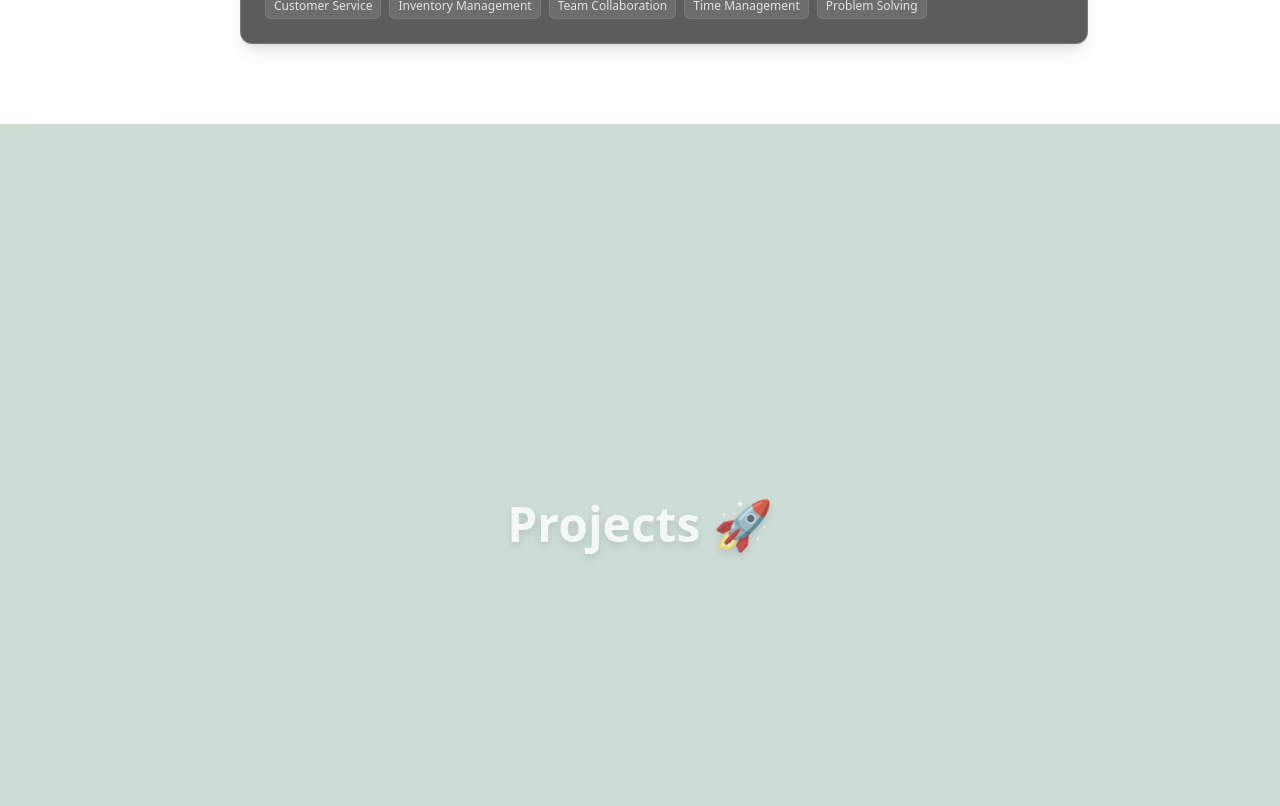
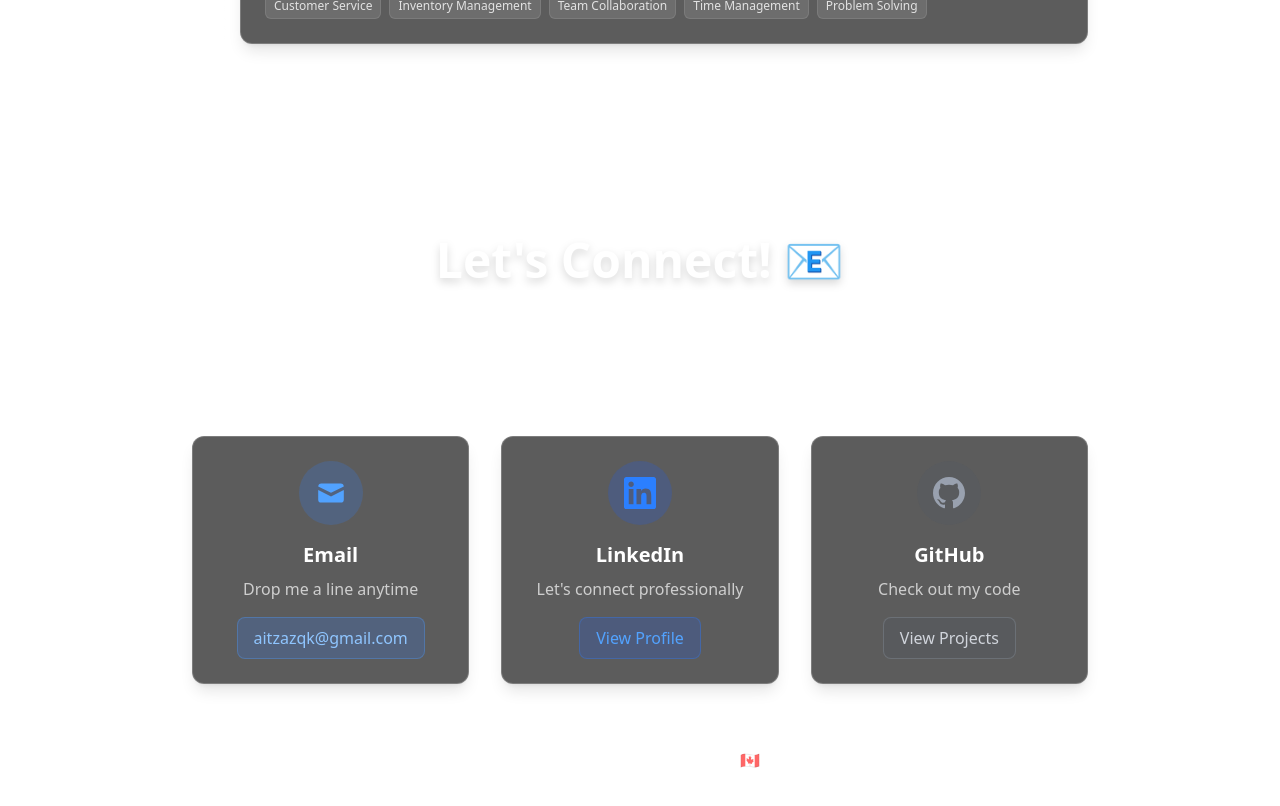
Before and after one commit to aitzaz-qadir/portfolio-website, a React (Vite) app: page / in a window 1280 px wide. Shown: the part 1920-2726 px from the top of the page. Built offline with nearby package versions, Linux system fonts and the light colour scheme.

Commit message:
- Update nav to remove unavailable sections and added contact section

```diff
--- a/src/App.jsx
+++ b/src/App.jsx
@@ -28,8 +28,8 @@ function App() {
       const scrollThreshold = window.innerHeight * 0.1;
       setIsScrolled(window.scrollY > scrollThreshold);
 
-      // Determine active section based on scroll position
-      const sections = ['intro', 'experience', 'projects', 'about', 'contact'];
+      // Updated sections array to include only available sections
+      const sections = ['intro', 'experience', 'contact'];
       const scrollPosition = window.scrollY + scrollThreshold / 2;
 
       for (const section of sections) {
@@ -137,6 +137,9 @@ function App() {
         {['Intro', 'Experience', 'Projects', 'About', 'Contact'].map((item) => {
           const sectionId = item.toLowerCase();
           const isActive = activeSection === sectionId;
+          const isAvailable = ['intro', 'experience', 'contact'].includes(
+            sectionId
+          );
 
           return (
             <a
@@ -144,6 +147,11 @@ function App() {
               href={`#${sectionId}`}
               onClick={(e) => {
                 e.preventDefault();
+                if (!isAvailable) {
+                  // Show coming soon message for unavailable sections
+                  alert(`${item} section coming soon!`);
+                  return;
+                }
                 if (sectionId === 'experience') {
                   scrollToExperience();
                 } else {
@@ -153,9 +161,11 @@ function App() {
                 window.history.pushState(null, null, `#${sectionId}`);
               }}
               className={`text-base px-3 py-1 rounded-md transition-all duration-200 ${
-                isActive
+                isActive && isAvailable
                   ? 'text-black bg-white shadow-[0_0_8px_rgba(255,255,255,0.3)]'
-                  : 'text-white/70 hover:text-white hover:bg-white/10 hover:shadow-lg'
+                  : isAvailable
+                    ? 'text-white/70 hover:text-white hover:bg-white/10 hover:shadow-lg'
+                    : 'text-white/40 cursor-not-allowed opacity-50'
               }`}
             >
               {item}
@@ -198,7 +208,7 @@ function App() {
           </span>
         </h1>
         <p className="text-lg text-center max-w-xl mb-6 font-semibold ">
-          I’m a recent Computer Science graduate with hands-on experience in web
+          I'm a recent Computer Science graduate with hands-on experience in web
           development, backend systems, and data-driven projects.
         </p>
         <button
@@ -224,6 +234,8 @@ function App() {
           </span>
         </button>
       </div>
+
+      {/* Experience Section */}
       <div
         id="experience"
         className="min-h-screen flex flex-col items-center justify-center text-white px-4 py-20"
@@ -436,29 +448,101 @@ function App() {
           </div>
         </div>
       </div>
-      <div
-        id="projects"
-        className="min-h-screen flex items-center justify-center text-white bg-gradient-to-br from-green-900/20 to-emerald-900/20"
-      >
-        <h1 className="text-5xl font-extrabold drop-shadow-lg animate-pulse">
-          Projects 🚀
-        </h1>
-      </div>
-      <div
-        id="about"
-        className="min-h-screen flex items-center justify-center text-white bg-gradient-to-br from-orange-900/20 to-red-900/20"
-      >
-        <h1 className="text-5xl font-extrabold drop-shadow-lg animate-pulse">
-          About Me 👤
-        </h1>
-      </div>
+
+      {/* Contact Section */}
       <div
         id="contact"
-        className="min-h-screen flex items-center justify-center text-white bg-gradient-to-br from-indigo-900/20 to-purple-900/20"
+        className="min-h-screen flex flex-col items-center justify-center text-white px-4 py-20"
       >
-        <h1 className="text-5xl font-extrabold drop-shadow-lg animate-pulse">
-          Contact 📧
+        <h1 className="text-5xl font-extrabold drop-shadow-lg mb-8 text-center">
+          Let's Connect! 📧
         </h1>
+        <p className="text-lg text-center text-white/80 mb-16 max-w-2xl">
+          I'm always open to discussing new opportunities, interesting projects,
+          or just having a chat about technology.
+        </p>
+
+        <div className="max-w-4xl w-full grid grid-cols-1 md:grid-cols-2 lg:grid-cols-3 gap-8">
+          {/* Email Card */}
+          <div className="group bg-neutral-900/70 backdrop-blur-md rounded-xl border border-white/20 p-6 shadow-lg hover:shadow-[0_0_30px_rgba(59,130,246,0.3)] transition-all duration-300 hover:-translate-y-2 hover:border-blue-400/50">
+            <div className="flex flex-col items-center text-center">
+              <div className="w-16 h-16 bg-blue-500/20 rounded-full flex items-center justify-center mb-4 group-hover:bg-blue-500/30 transition-colors duration-300">
+                <svg
+                  className="w-8 h-8 text-blue-400"
+                  fill="currentColor"
+                  viewBox="0 0 20 20"
+                >
+                  <path d="M2.003 5.884L10 9.882l7.997-3.998A2 2 0 0016 4H4a2 2 0 00-1.997 1.884z" />
+                  <path d="M18 8.118l-8 4-8-4V14a2 2 0 002 2h12a2 2 0 002-2V8.118z" />
+                </svg>
+              </div>
+              <h3 className="text-xl font-bold mb-2">Email</h3>
+              <p className="text-white/70 mb-4">Drop me a line anytime</p>
+              <a
+                href="mailto:aitzazqk@gmail.com"
+                className="px-4 py-2 bg-blue-500/20 border border-blue-400/30 rounded-lg hover:bg-blue-500/30 hover:border-blue-400/50 transition-all duration-300 text-blue-300 hover:text-blue-200"
+              >
+                aitzazqk@gmail.com
+              </a>
+            </div>
+          </div>
+
+          {/* LinkedIn Card */}
+          <div className="group bg-neutral-900/70 backdrop-blur-md rounded-xl border border-white/20 p-6 shadow-lg hover:shadow-[0_0_30px_rgba(59,130,246,0.3)] transition-all duration-300 hover:-translate-y-2 hover:border-blue-500/50">
+            <div className="flex flex-col items-center text-center">
+              <div className="w-16 h-16 bg-blue-600/20 rounded-full flex items-center justify-center mb-4 group-hover:bg-blue-600/30 transition-colors duration-300">
+                <svg
+                  className="w-8 h-8 text-blue-500"
+                  fill="currentColor"
+                  viewBox="0 0 24 24"
+                >
+                  <path d="M20.447 20.452h-3.554v-5.569c0-1.328-.027-3.037-1.852-3.037-1.853 0-2.136 1.445-2.136 2.939v5.667H9.351V9h3.414v1.561h.046c.477-.9 1.637-1.85 3.37-1.85 3.601 0 4.267 2.37 4.267 5.455v6.286zM5.337 7.433c-1.144 0-2.063-.926-2.063-2.065 0-1.138.92-2.063 2.063-2.063 1.14 0 2.064.925 2.064 2.063 0 1.139-.925 2.065-2.064 2.065zm1.782 13.019H3.555V9h3.564v11.452zM22.225 0H1.771C.792 0 0 .774 0 1.729v20.542C0 23.227.792 24 1.771 24h20.451C23.2 24 24 23.227 24 22.271V1.729C24 .774 23.2 0 22.222 0h.003z" />
+                </svg>
+              </div>
+              <h3 className="text-xl font-bold mb-2">LinkedIn</h3>
+              <p className="text-white/70 mb-4">Let's connect professionally</p>
+              <a
+                href="https://www.linkedin.com/in/aitzaz-qadir/"
+                target="_blank"
+                rel="noopener noreferrer"
+                className="px-4 py-2 bg-blue-600/20 border border-blue-500/30 rounded-lg hover:bg-blue-600/30 hover:border-blue-500/50 transition-all duration-300 text-blue-400 hover:text-blue-300"
+              >
+                View Profile
+              </a>
+            </div>
+          </div>
+
+          {/* GitHub Card */}
+          <div className="group bg-neutral-900/70 backdrop-blur-md rounded-xl border border-white/20 p-6 shadow-lg hover:shadow-[0_0_30px_rgba(107,114,128,0.3)] transition-all duration-300 hover:-translate-y-2 hover:border-gray-400/50 md:col-span-2 lg:col-span-1">
+            <div className="flex flex-col items-center text-center">
+              <div className="w-16 h-16 bg-gray-600/20 rounded-full flex items-center justify-center mb-4 group-hover:bg-gray-600/30 transition-colors duration-300">
+                <svg
+                  className="w-8 h-8 text-gray-400"
+                  fill="currentColor"
+                  viewBox="0 0 24 24"
+                >
+                  <path d="M12 0c-6.626 0-12 5.373-12 12 0 5.302 3.438 9.8 8.207 11.387.599.111.793-.261.793-.577v-2.234c-3.338.726-4.033-1.416-4.033-1.416-.546-1.387-1.333-1.756-1.333-1.756-1.089-.745.083-.729.083-.729 1.205.084 1.839 1.237 1.839 1.237 1.07 1.834 2.807 1.304 3.492.997.107-.775.418-1.305.762-1.604-2.665-.305-5.467-1.334-5.467-5.931 0-1.311.469-2.381 1.236-3.221-.124-.303-.535-1.524.117-3.176 0 0 1.008-.322 3.301 1.23.957-.266 1.983-.399 3.003-.404 1.02.005 2.047.138 3.006.404 2.291-1.552 3.297-1.23 3.297-1.23.653 1.653.242 2.874.118 3.176.77.84 1.235 1.911 1.235 3.221 0 4.609-2.807 5.624-5.479 5.921.43.372.823 1.102.823 2.222v3.293c0 .319.192.694.801.576 4.765-1.589 8.199-6.086 8.199-11.386 0-6.627-5.373-12-12-12z" />
+                </svg>
+              </div>
+              <h3 className="text-xl font-bold mb-2">GitHub</h3>
+              <p className="text-white/70 mb-4">Check out my code</p>
+              <a
+                href="https://github.com/aitzaz-qadir"
+                target="_blank"
+                rel="noopener noreferrer"
+                className="px-4 py-2 bg-gray-600/20 border border-gray-400/30 rounded-lg hover:bg-gray-600/30 hover:border-gray-400/50 transition-all duration-300 text-gray-300 hover:text-gray-200"
+              >
+                View Projects
+              </a>
+            </div>
+          </div>
+        </div>
+
+        {/* Additional Contact Info */}
+        <div className="mt-16 text-center">
+          <p className="text-white/60 mb-4">Based in Halifax, Nova Scotia 🇨🇦</p>
+          <p className="text-white/60">Available for full-time opportunities</p>
+        </div>
       </div>
     </>
   );
```
